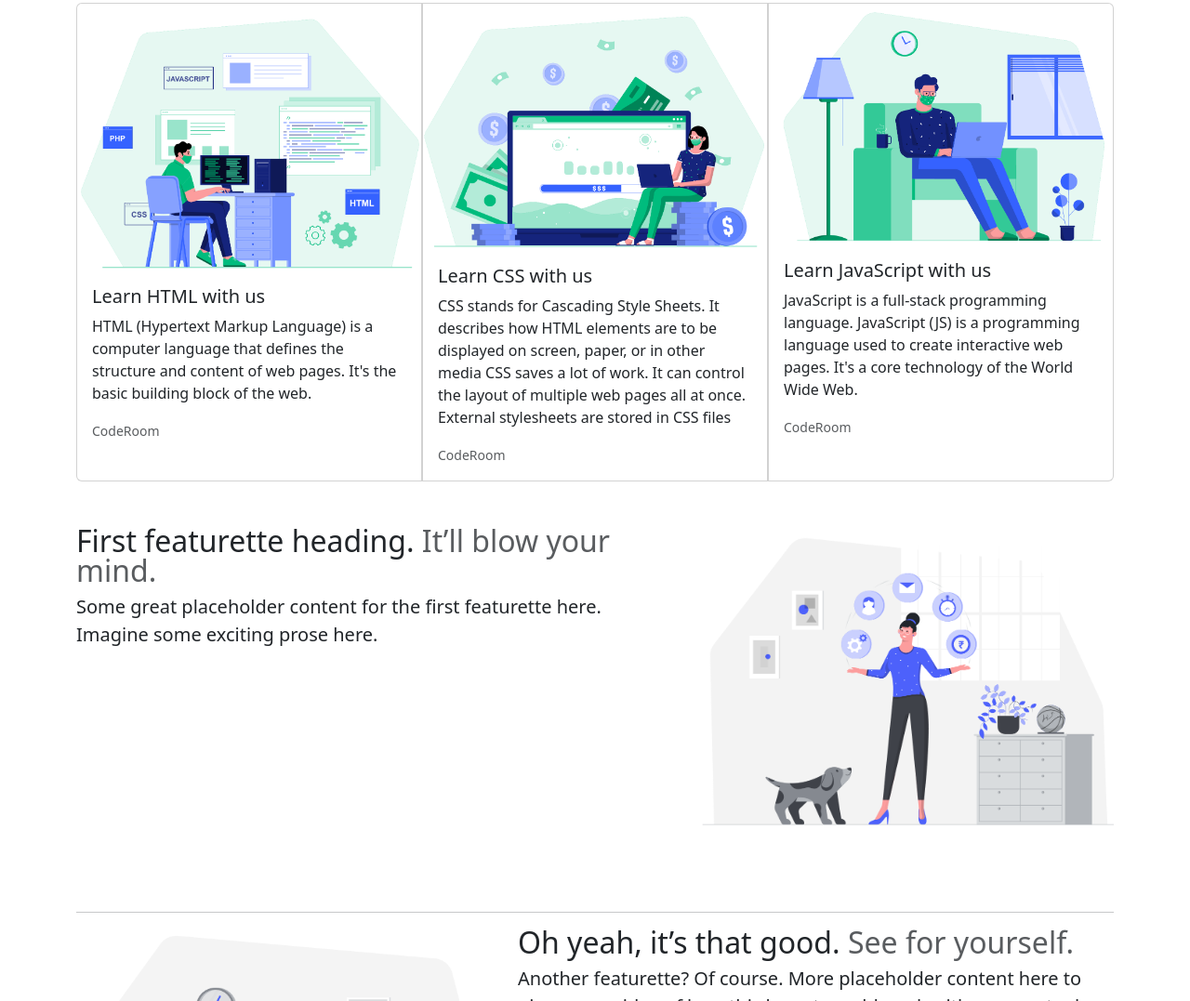
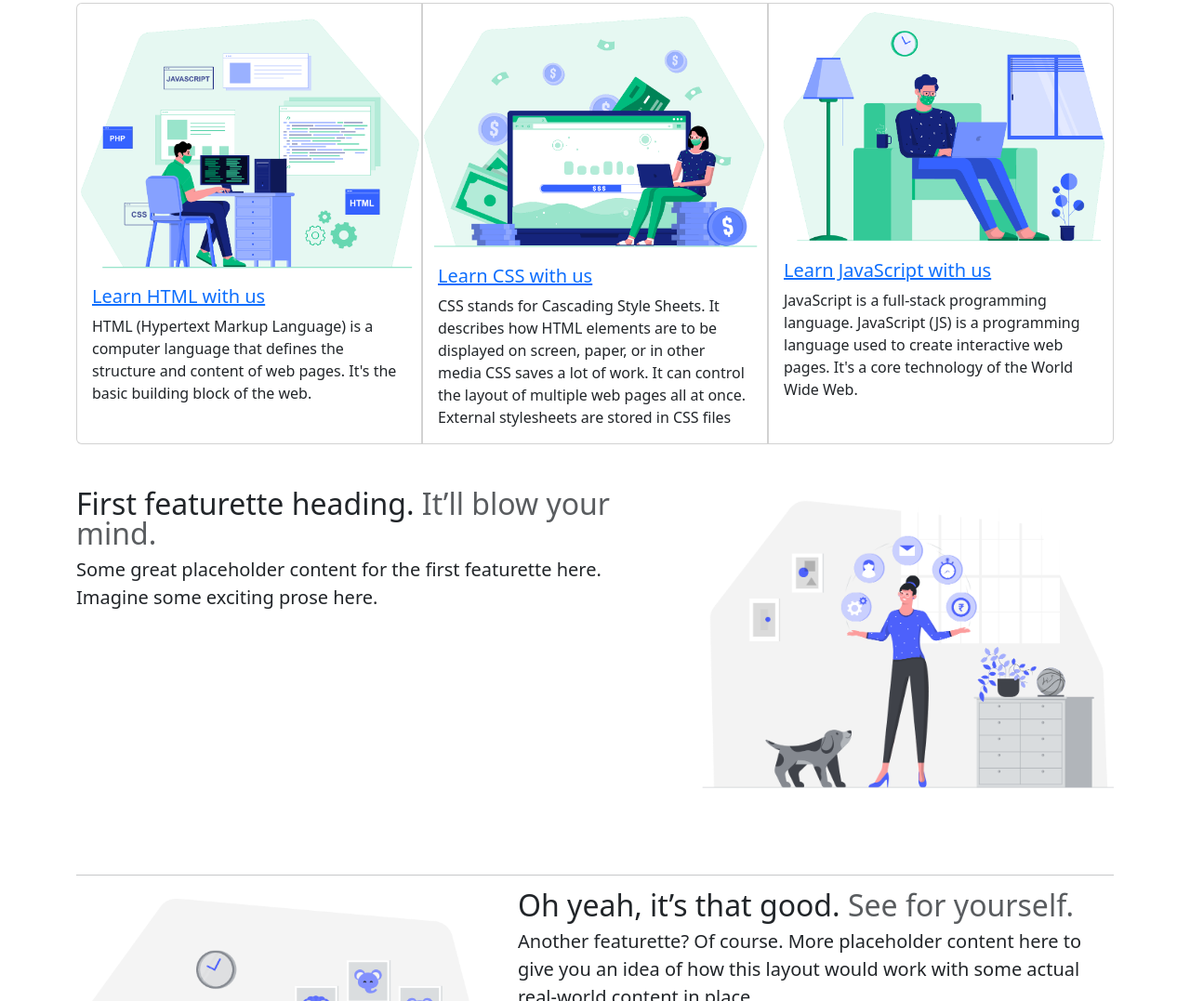
Before and after one commit to AryanRawat09/CodeRoom, a plain HTML site: page index.html in a window 1280 px wide. Shown: the part 944-2021 px from the top of the page at 93% size. Drawn offline with nearby package versions, Linux system fonts and the light colour scheme.

Commit message:
index.html

```diff
--- a/index.html
+++ b/index.html
@@ -233,8 +233,6 @@
   </div>
 </div>
 
-
-
   <br>
   <h1>Learn with CodeRoom</h1>
 
@@ -290,27 +288,27 @@
       <div class="card">
         <img src="web-development.png" class="card-img-top" alt="...">
         <div class="card-body">
-          <h5 class="card-title">Learn HTML with us</h5>
+          <h5 class="card-title"> <a href="#">Learn HTML with us </a> </h5>
           <p class="card-text">HTML (Hypertext Markup Language) is a computer language that defines the structure and content of web pages. It's the basic building block of the web. </p>
-          <p class="card-text"><small class="text-body-secondary">CodeRoom</small></p>
+<!--           <p class="card-text"><small class="text-body-secondary">CodeRoom</small></p> -->
         </div>
       </div>
       <br>
       <div class="card">
         <img src="salary.png" class="card-img-top" alt="...">
         <div class="card-body">
-          <h5 class="card-title">Learn CSS with us</h5>
+          <h5 class="card-title"> <a href="#">Learn CSS with us </a></h5>
           <p class="card-text">CSS stands for Cascading Style Sheets. It describes how HTML elements are to be displayed on screen, paper, or in other media CSS saves a lot of work. It can control the layout of multiple web pages all at once. External stylesheets are stored in CSS files</p>
-          <p class="card-text"><small class="text-body-secondary">CodeRoom</small></p>
+<!--           <p class="card-text"><small class="text-body-secondary">CodeRoom</small></p> -->
         </div>
       </div>
       <br>
       <div class="card">
         <img src="work-from-home.png" class="card-img-top" alt="...">
         <div class="card-body">
-          <h5 class="card-title">Learn JavaScript with us</h5>
+          <h5 class="card-title"> <a href="#"> Learn JavaScript with us </a> </h5>
           <p class="card-text">JavaScript is a full-stack programming language. JavaScript (JS) is a programming language used to create interactive web pages. It's a core technology of the World Wide Web. </p>
-          <p class="card-text"><small class="text-body-secondary">CodeRoom</small></p>
+<!--           <p class="card-text"><small class="text-body-secondary">CodeRoom</small></p> -->
         </div>
       </div>
     </div>
```
